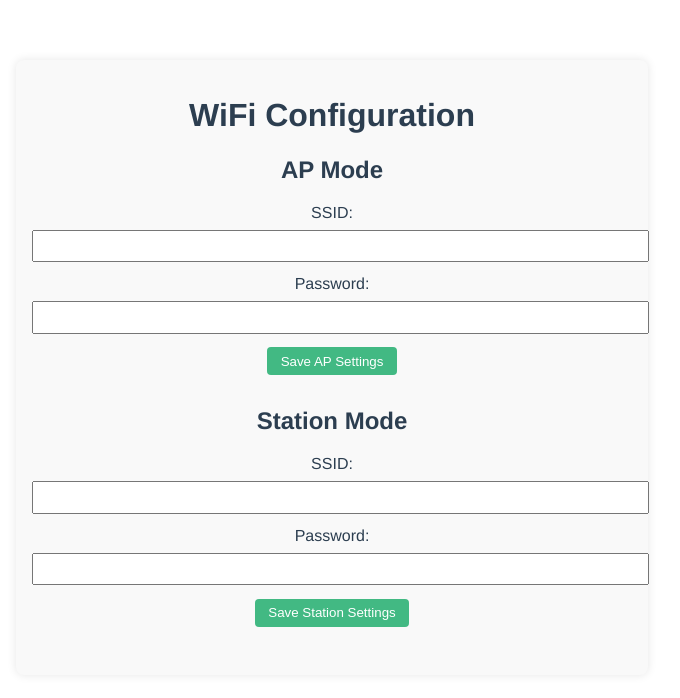
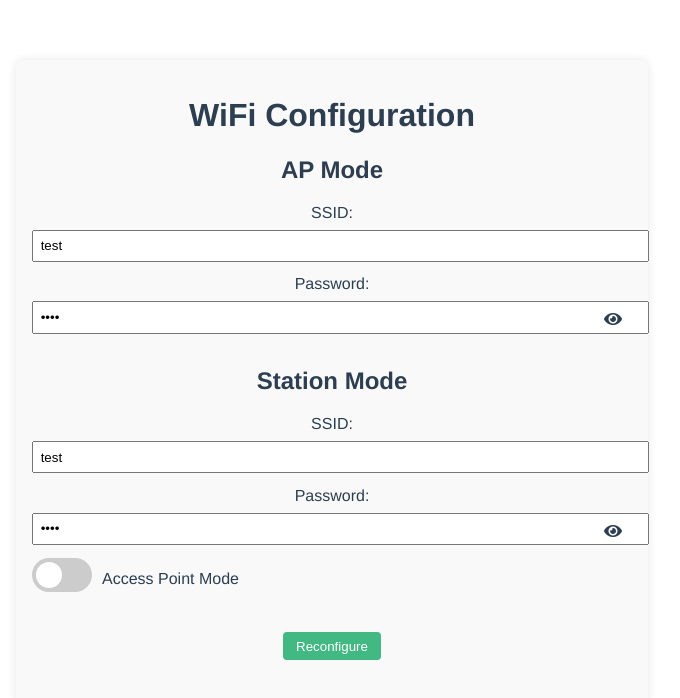
Before and after one commit to ARK-Electronics/ARK-UI, a Vue app in the folder pilot-portal/: page / in a window 1280 px wide. Shown: the top 698 px of the page, without its empty margins (308-988 px from the left). Built offline with nearby package versions, Linux system fonts and the light colour scheme; no server answers.

Commit message:
make it work with the wifi control service

```diff
--- a/pilot-portal/public/index.html
+++ b/pilot-portal/public/index.html
@@ -6,6 +6,8 @@
     <meta name="viewport" content="width=device-width,initial-scale=1.0">
     <link rel="icon" href="<%= BASE_URL %>favicon.ico">
     <title><%= htmlWebpackPlugin.options.title %></title>
+    <!-- Include Font Awesome for icons -->
+    <link rel="stylesheet" href="https://cdnjs.cloudflare.com/ajax/libs/font-awesome/5.15.4/css/all.min.css">
   </head>
   <body>
     <noscript>
--- a/pilot-portal/src/components/WiFiConfig.vue
+++ b/pilot-portal/src/components/WiFiConfig.vue
@@ -1,21 +1,35 @@
 <template>
   <div class="wifi-config">
     <h1>WiFi Configuration</h1>
-    <form @submit.prevent="submitAPConfig">
+    <form @submit.prevent="submitConfig">
       <h2>AP Mode</h2>
       <label for="ap-ssid">SSID:</label>
       <input type="text" id="ap-ssid" v-model="apSsid" required>
       <label for="ap-password">Password:</label>
-      <input type="password" id="ap-password" v-model="apPassword" required>
-      <button type="submit">Save AP Settings</button>
-    </form>
-    <form @submit.prevent="submitStationConfig">
+      <div class="password-container">
+        <input :type="apPasswordVisible ? 'text' : 'password'" id="ap-password" v-model="apPassword" required>
+        <span class="toggle-password" @click="apPasswordVisible = !apPasswordVisible">
+          <i :class="apPasswordVisible ? 'fa fa-eye-slash' : 'fa fa-eye'"></i>
+        </span>
+      </div>
       <h2>Station Mode</h2>
       <label for="station-ssid">SSID:</label>
       <input type="text" id="station-ssid" v-model="stationSsid" required>
       <label for="station-password">Password:</label>
-      <input type="password" id="station-password" v-model="stationPassword" required>
-      <button type="submit">Save Station Settings</button>
+      <div class="password-container">
+        <input :type="stationPasswordVisible ? 'text' : 'password'" id="station-password" v-model="stationPassword" required>
+        <span class="toggle-password" @click="stationPasswordVisible = !stationPasswordVisible">
+          <i :class="stationPasswordVisible ? 'fa fa-eye-slash' : 'fa fa-eye'"></i>
+        </span>
+      </div>
+      <div class="toggle-switch">
+        <label class="switch">
+          <input type="checkbox" v-model="isStationMode">
+          <span class="slider"></span>
+        </label>
+        <span>{{ isStationMode ? 'Station Mode' : 'Access Point Mode' }}</span>
+      </div>
+      <button type="submit">Reconfigure</button>
     </form>
   </div>
 </template>
@@ -24,51 +38,50 @@
 export default {
   data() {
     return {
-      apSsid: '',
-      apPassword: '',
-      stationSsid: '',
-      stationPassword: ''
+      apSsid: 'test',
+      apPassword: 'test',
+      stationSsid: 'test',
+      stationPassword: 'test',
+      isStationMode: false,
+      apPasswordVisible: false,
+      stationPasswordVisible: false
     };
   },
+  async created() {
+    try {
+      const response = await fetch('/api/get-config');
+      const data = await response.json();
+      this.apSsid = data.apSsid || 'test';
+      this.apPassword = data.apPassword || 'test';
+      this.stationSsid = data.stationSsid || 'test';
+      this.stationPassword = data.stationPassword || 'test';
+    } catch (error) {
+      console.error('Error loading initial config:', error);
+    }
+  },
   methods: {
-    async submitAPConfig() {
+    async submitConfig() {
+      const mode = this.isStationMode ? 'station' : 'ap';
       try {
-        const response = await fetch('/api/configure-ap', {
+        const response = await fetch('/api/configure', {
           method: 'POST',
           headers: {
             'Content-Type': 'application/json'
           },
           body: JSON.stringify({
-            ssid: this.apSsid,
-            password: this.apPassword
+            apSsid: this.apSsid,
+            apPassword: this.apPassword,
+            stationSsid: this.stationSsid,
+            stationPassword: this.stationPassword,
+            mode
           })
         });
         if (!response.ok) {
           throw new Error('Network response was not ok');
         }
-        alert('AP settings saved successfully');
+        alert('Settings saved successfully');
       } catch (error) {
-        alert('Error saving AP settings: ' + error.message);
-      }
-    },
-    async submitStationConfig() {
-      try {
-        const response = await fetch('/api/configure-station', {
-          method: 'POST',
-          headers: {
-            'Content-Type': 'application/json'
-          },
-          body: JSON.stringify({
-            ssid: this.stationSsid,
-            password: this.stationPassword
-          })
-        });
-        if (!response.ok) {
-          throw new Error('Network response was not ok');
-        }
-        alert('Station settings saved successfully');
-      } catch (error) {
-        alert('Error saving Station settings: ' + error.message);
+        alert('Error saving settings: ' + error.message);
       }
     }
   }
@@ -96,6 +109,15 @@ input {
   padding: 0.5em;
   margin-bottom: 1em;
 }
+.password-container {
+  position: relative;
+}
+.toggle-password {
+  position: absolute;
+  right: 10px;
+  top: 10px;
+  cursor: pointer;
+}
 button {
   padding: 0.5em 1em;
   background-color: #42b983;
@@ -107,4 +129,49 @@ button {
 button:hover {
   background-color: #369f77;
 }
+.toggle-switch {
+  display: flex;
+  align-items: center;
+  margin-bottom: 2em;
+}
+.switch {
+  position: relative;
+  display: inline-block;
+  width: 60px;
+  height: 34px;
+  margin-right: 10px;
+}
+.switch input {
+  opacity: 0;
+  width: 0;
+  height: 0;
+}
+.slider {
+  position: absolute;
+  cursor: pointer;
+  top: 0;
+  left: 0;
+  right: 0;
+  bottom: 0;
+  background-color: #ccc;
+  transition: 0.4s;
+  border-radius: 34px;
+}
+.slider:before {
+  position: absolute;
+  content: "";
+  height: 26px;
+  width: 26px;
+  left: 4px;
+  bottom: 4px;
+  background-color: white;
+  transition: 0.4s;
+  border-radius: 50%;
+}
+input:checked + .slider {
+  background-color: #42b983;
+}
+input:checked + .slider:before {
+  transform: translateX(26px);
+}
 </style>
```
Also changed, not shown: 1 other file (tests, documents, lock files or other folders).
